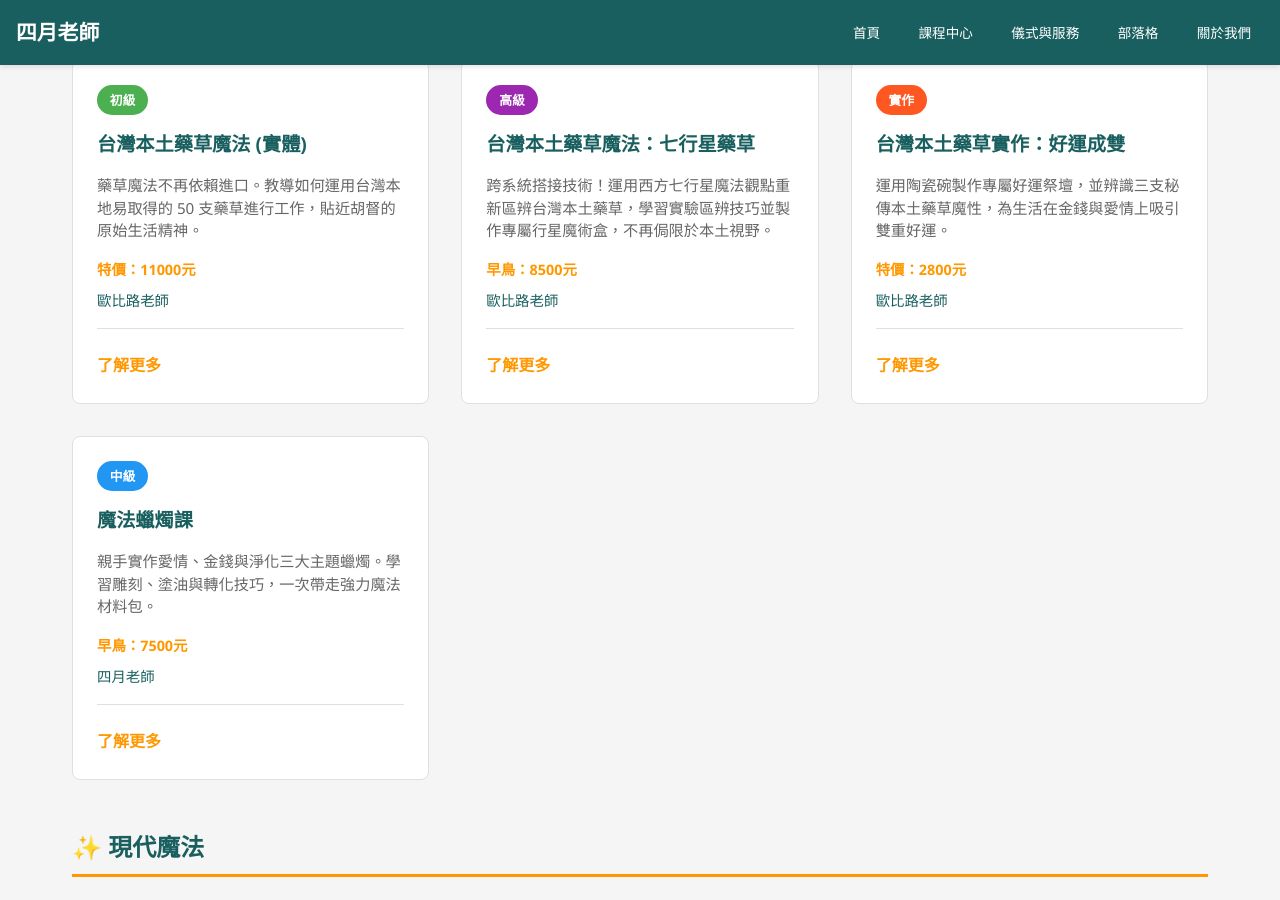
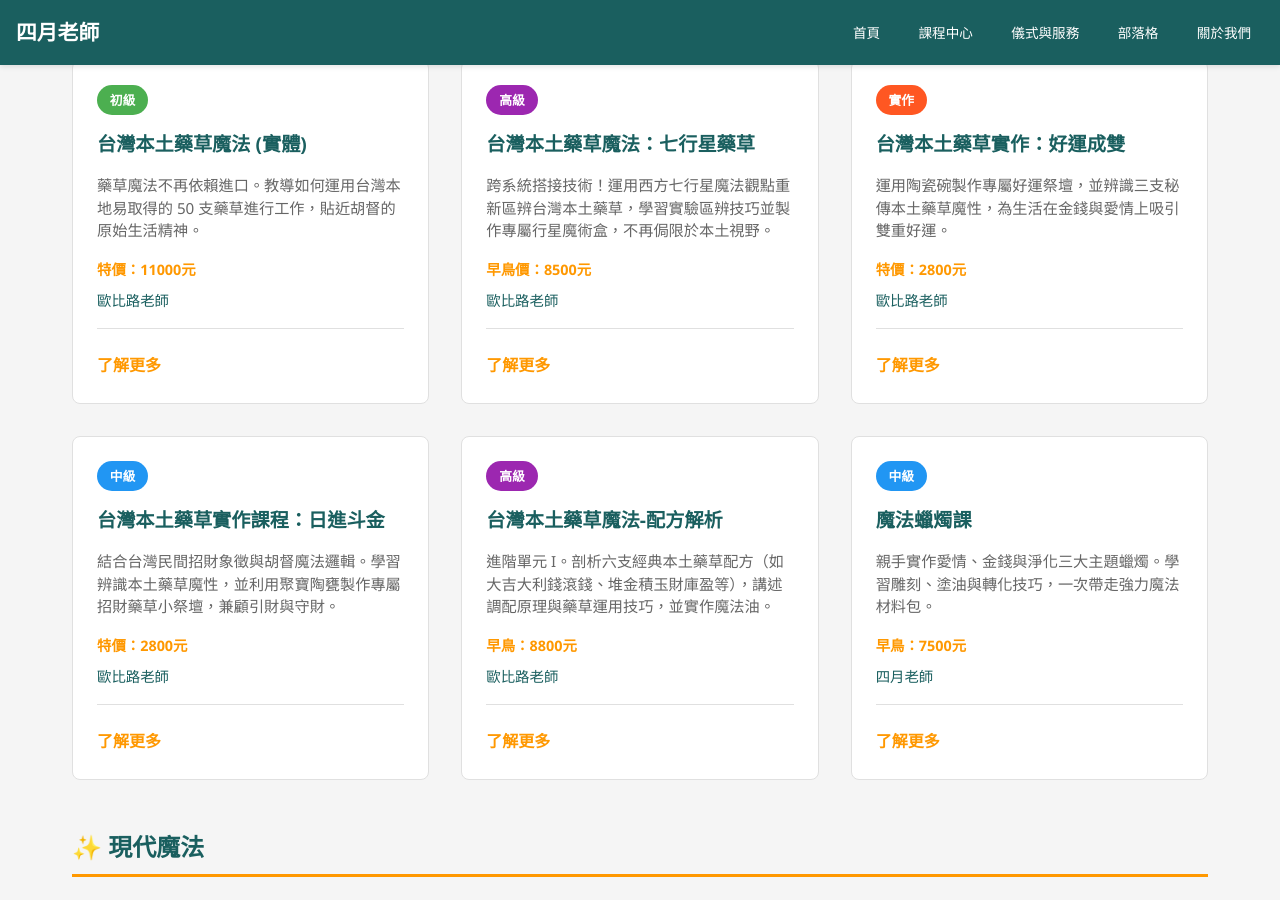
Before and after one commit to light4uliuphone-lang/hoodoo, a Jekyll site: the page built from course.html, in a window 1280 px wide and 900 px high, scrolled down 3524 px. Built offline with Jekyll 4.4.1, drawn with Linux system fonts in a browser that asks for light colours.

Commit message:
Update course.html

```diff
--- a/course.html
+++ b/course.html
@@ -241,7 +241,7 @@ title: "課程中心"
                 <h3>台灣本土藥草魔法：七行星藥草</h3>
                 <p>跨系統搭接技術！運用西方七行星魔法觀點重新區辨台灣本土藥草，學習實驗區辨技巧並製作專屬行星魔術盒，不再侷限於本土視野。</p>
                 <div class="course-info">
-                    <span class="price">早鳥：8500元</span>
+                    <span class="price">早鳥價：8500元</span>
                     <span class="teacher">歐比路老師</span>
                 </div>
                 <a href="/courses/course-local-02/" class="learn-more">了解更多</a>
@@ -256,6 +256,28 @@ title: "課程中心"
                     <span class="teacher">歐比路老師</span>
                 </div>
                 <a href="/courses/course-local-03/" class="learn-more">了解更多</a>
+            </div>
+
+            <div class="course-card">
+                <div class="course-tag" style="background-color: #2196f3;">中級</div>
+                <h3>台灣本土藥草實作課程：日進斗金</h3>
+                <p>結合台灣民間招財象徵與胡督魔法邏輯。學習辨識本土藥草魔性，並利用聚寶陶甕製作專屬招財藥草小祭壇，兼顧引財與守財。</p>
+                <div class="course-info">
+                    <span class="price">特價：2800元</span>
+                    <span class="teacher">歐比路老師</span>
+                </div>
+                <a href="/courses/course-local-04/" class="learn-more">了解更多</a>
+            </div>
+
+            <div class="course-card">
+                <div class="course-tag" style="background-color: #9c27b0;">高級</div>
+                <h3>台灣本土藥草魔法-配方解析</h3>
+                <p>進階單元 I。剖析六支經典本土藥草配方（如大吉大利錢滾錢、堆金積玉財庫盈等），講述調配原理與藥草運用技巧，並實作魔法油。</p>
+                <div class="course-info">
+                    <span class="price">早鳥：8800元</span>
+                    <span class="teacher">歐比路老師</span>
+                </div>
+                <a href="/courses/course-local-05/" class="learn-more">了解更多</a>
             </div>
 
             <div class="course-card">
```
